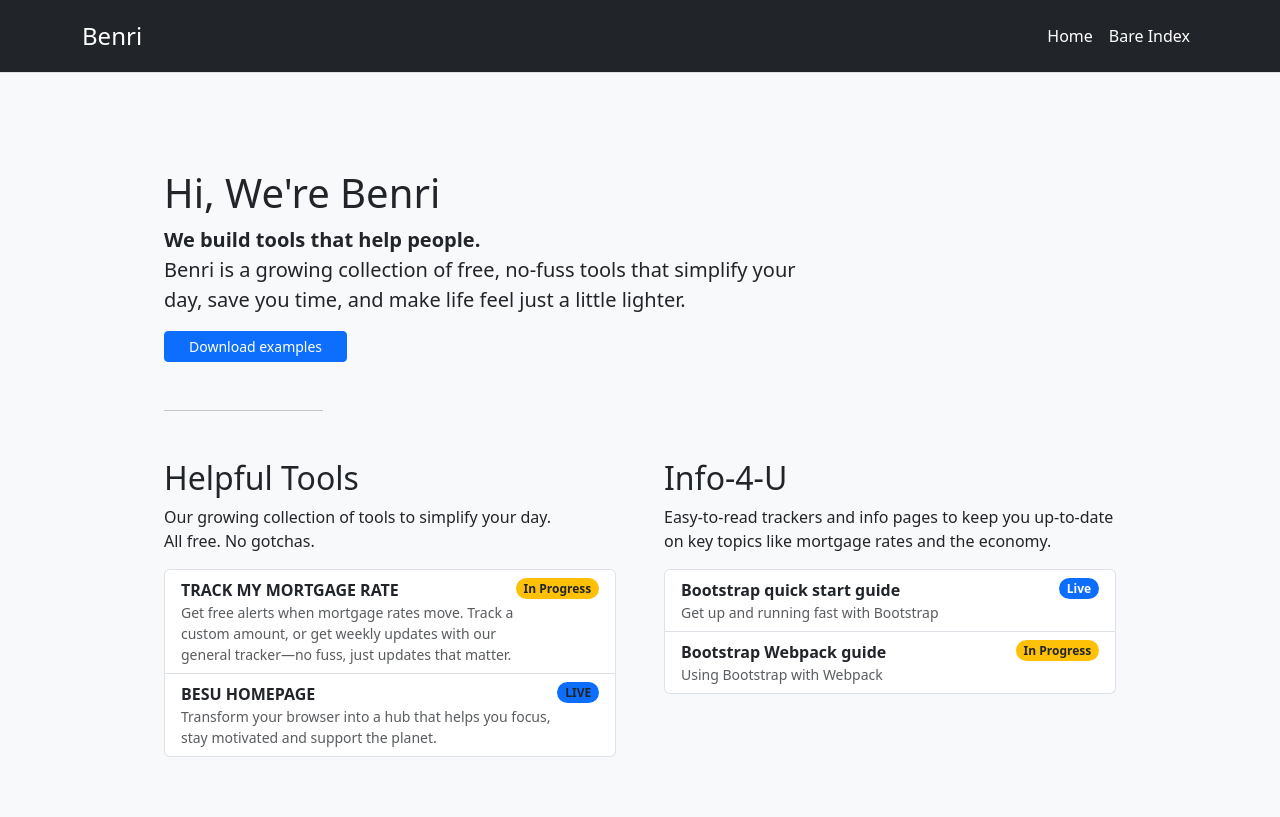
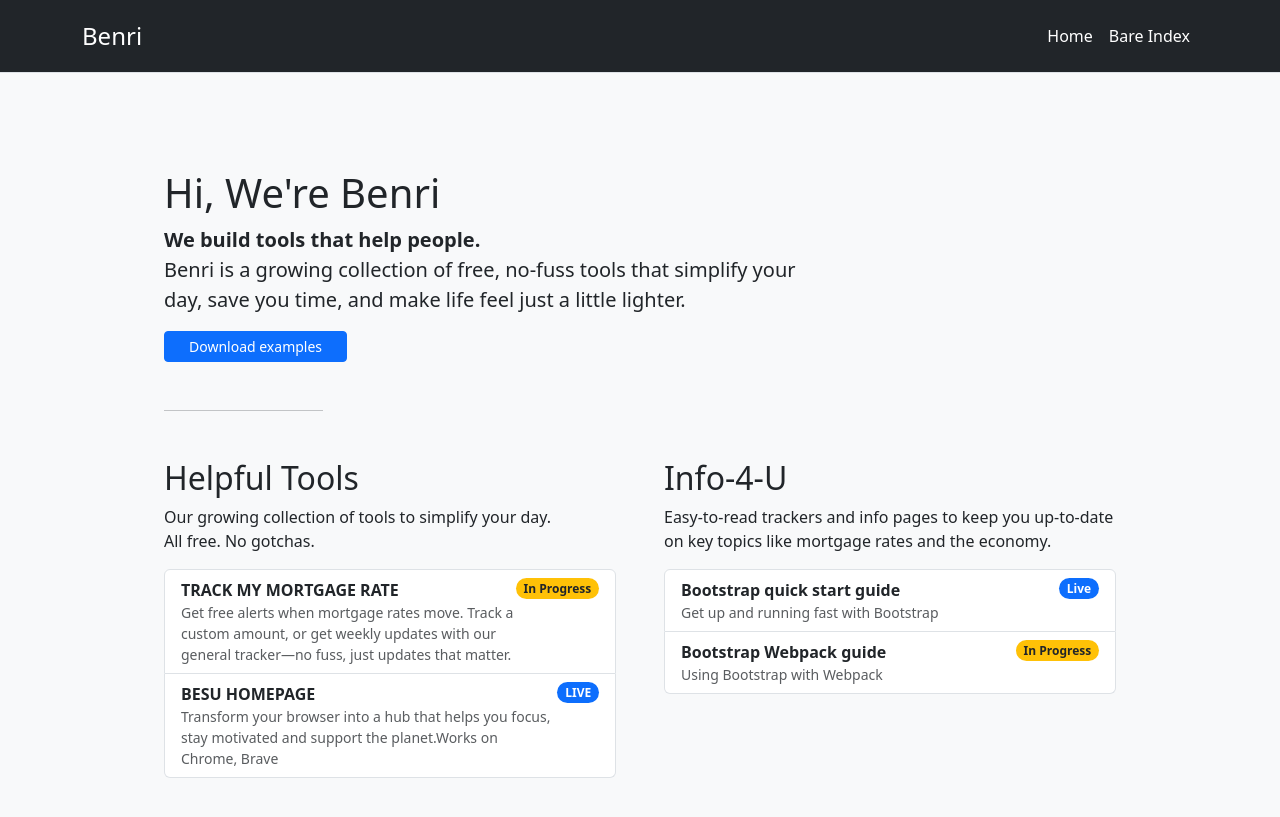
Before and after one commit to RixGpt/benri, a Jekyll site: the page built from index.md, in a window 1280 px wide. Shown: the top 817 px of the page. Built offline with Jekyll 4.4.1, drawn with Linux system fonts in a browser that asks for light colours.

Commit message:
Update index.md

```diff
--- a/index.md
+++ b/index.md
@@ -30,9 +30,9 @@
           <a href="https://chromewebstore.google.com/detail/besu-homepage/npfcobepdfphgajogfeejbjpbghdhbnn?utm_source=item-share-cb" target="_blank" class="list-group-item list-group-item-action d-flex justify-content-between align-items-start">
             <div>
               <div class="fw-bold">BESU HOMEPAGE</div>
-              <small class="d-block text-muted">Transform your browser into a hub that helps you focus, stay motivated and support the planet.</small>
+              <small class="d-block text-muted">Transform your browser into a hub that helps you focus, stay motivated and support the planet.Works on Chrome, Brave</small>
             </div>
-            <span class="badge bg-primary text-dark rounded-pill">LIVE</span>
+            <span class="badge bg-primary rounded-pill">LIVE</span>
           </a>
         </div>
       </div>
```
